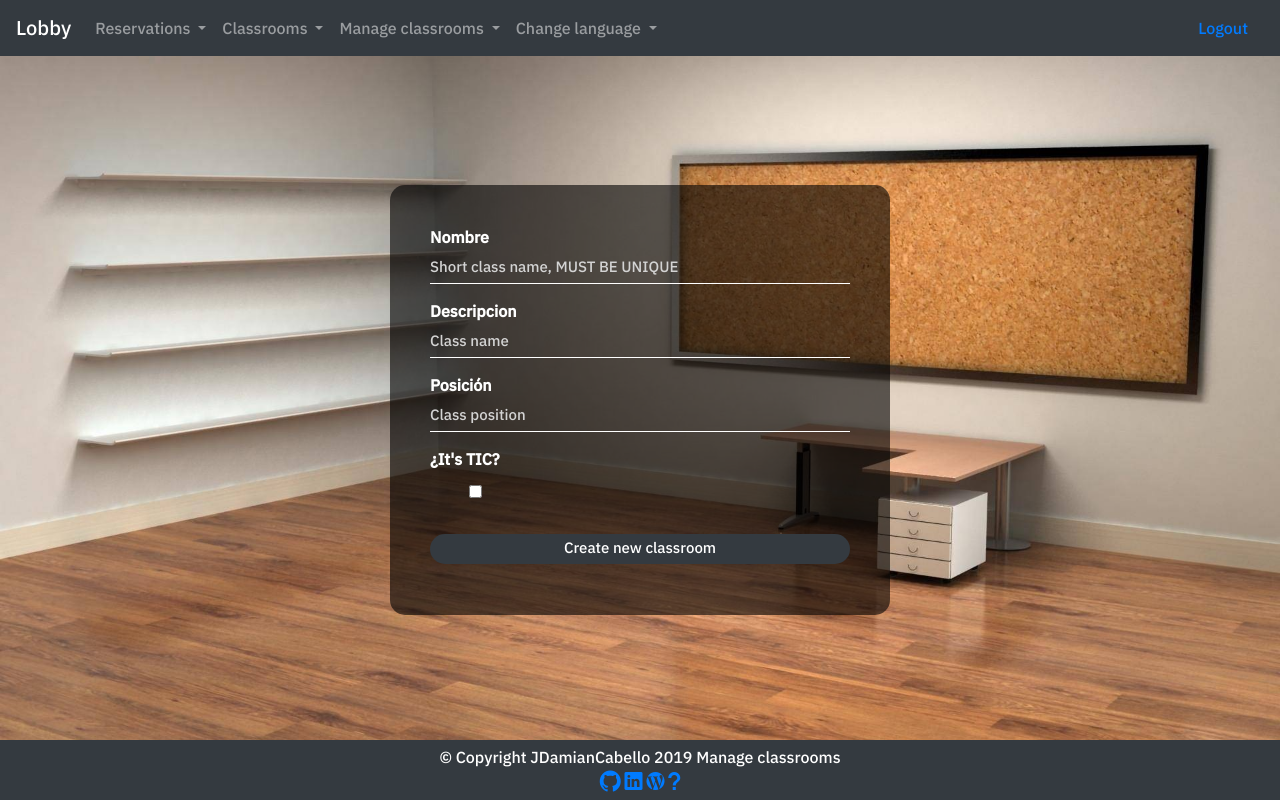
After one commit to JDamianCabello/Classrooms-Gestor, a PHP site: page /pages/anadirAula.php in a window 1280 px wide. The commit adds this page. Run offline with PHP 8.4, Linux system fonts and the light colour scheme; the visitor is signed in with stand-in values (Sample User, id 1); some libraries are stand-ins or nearby versions.

Commit message:
creado el formulario y conexion a la BD para reservar aulas.

```diff
--- a/assets/css/baseStyle.css
+++ b/assets/css/baseStyle.css
@@ -61,28 +61,108 @@ nav {
 
 
 
-.register-form{
+.baseStyleForm{
     position: absolute;
-    top: 50%;
-    left: 25%;
     -webkit-transform: translate(-50%,-50%);
     -moz-transform: translate(-50%,-50%);
     -ms-transform: translate(-50%,-50%);
     -o-transform: translate(-50%,-50%);
     transform: translate(-50%,-50%);
-    width: 400px;
-    height: 500px;
-    padding: 80px 40px;
     background: rgba(0,0,0,0.6);
     border-radius: 15px;
 }
 
+.baseStyleForm h2{
+    margin: 0;
+    padding: 0 0 20px;
+    color: white;
+    text-align: center;
+    text-transform: uppercase;
+}
+
+.baseStyleForm p{
+    margin: 0;
+    padding: 0;
+    font-weight: bold;
+    color: white;
+}
+
+.baseStyleForm input{
+    width: 100%;
+    margin-bottom: 15px;
+}
+
+.baseStyleForm input[type=text], .baseStyleForm input[type=email], .baseStyleForm input[type=password], .baseStyleForm input[type=date]{
+    border: none;
+    border-bottom: 1px solid white;
+    background: transparent;
+    outline: none;
+    height: 35px;
+    color: white;
+    font-size: 15px;
+}
+
+.baseStyleForm select{
+    border: none;
+    background: transparent;
+    outline: none;
+    height: 35px;
+    color: white;
+    font-size: 15px;
+    position: relative;
+    display: block;
+    margin : 0 auto;
+    width: 350px;
+    font-family: 'Font Awesome\ 5 Free', 'IBM-PlexSans';
+    font-style: normal;
+    font-weight: 900;
+}
+
+.baseStyleForm select:focus {
+    background-color: rgba(0,0,0,0.6);
+    color: white;
+}
+
+.baseStyleForm input[type=submit]{
+    height: 30px;
+    color: white;
+    font-size: 15px;
+    background: #343a40;
+    cursor: pointer;
+    border-radius: 25px;
+    border: none;
+    outline: none;
+    margin-top: 5%;
+}
+
+.register-form{
+    width: 400px;
+    height: 500px;
+    padding: 80px 40px;
+    top: 50%;
+    left: 25%;
+}
+
 .registerAula{
     width: 500px;
-    height: 350px;
+    height: 430px;
     top: 50%;
     left: 50%;
     padding: 40px;
+}
+
+.reserveAula{
+    width: 500px;
+    height: 430px;
+    top: 50%;
+    left: 50%;
+    padding: 40px;
+}
+
+.registerAula input[type="checkbox"]
+{
+    margin-top: 30%;
+    margin-left: 50%;
 }
 
 .avatar{
@@ -94,52 +174,3 @@ nav {
     top: calc(-30px/2);
     left: calc(50% - 30px);
 }
-
-.register-form h2{
-    margin: 0;
-    padding: 0 0 20px;
-    color: white;
-    text-align: center;
-    text-transform: uppercase;
-}
-
-.register-form p{
-    margin: 0;
-    padding: 0;
-    font-weight: bold;
-    color: white;
-}
-
-.register-form input{
-    width: 100%;
-    margin-bottom: 15px;
-}
-
-.register-form input[type=text], .register-form input[type=email], .register-form input[type=password], .register-form input[type=date]{
-    border: none;
-    border-bottom: 1px solid white;
-    background: transparent;
-    outline: none;
-    height: 35px;
-    color: white;
-    font-size: 15px;
-}
-
-.register-form input[type=submit]{
-    height: 30px;
-    color: white;
-    font-size: 15px;
-    background: #343a40;
-    cursor: pointer;
-    border-radius: 25px;
-    border: none;
-    outline: none;
-    margin-top: 5%;
-}
-
-.bigCheckBox
-{
-    width:30px;
-    height:30px;
-    margin: 5px;
-}
--- a/core/app.php
+++ b/core/app.php
@@ -38,7 +38,11 @@ class App {
     }
 
     static function print_createClassForm(){
-        include('../view/anadirAula.php');
+        include('../view/anadirAulaForm.php');
+    }
+
+    static function print_reserveForm(){
+        include('../view/reservaForm.php');
     }
 
     function getDao() {
@@ -89,8 +93,12 @@ class App {
      * Métodos de gestión de aulas
      */
 
-    function insertAula($nomcorto, $nombreAula,$posicion,$estic,$pccount){
-        return $this->dao->insertAula($nomcorto, $nombreAula,$posicion,$estic,$pccount);
+    function insertAula($nombre, $descripcion,$posicion,$estic,$pccount){
+        return $this->dao->insertAula($nombre, $descripcion,$posicion,$estic,$pccount);
+    }
+
+    function deletetAula($nombre){
+        return $this->dao->deletetAula($nombre);
     }
 
     function getAulas(){
@@ -105,6 +113,10 @@ class App {
         return $this->dao->insertUser($user, $name, $pass, $email, $date);
     }
 
+    function insertReserve($usuario, $aula, $fecha, $hora){
+        return $this->dao->insertReserve($usuario, $aula, $fecha, $hora);
+    }
+
 
 
 
--- a/core/dao.php
+++ b/core/dao.php
@@ -2,8 +2,8 @@
 
 define('DATABASE', 'gestionaulas');
 define('HOST', 'localhost');
-define('USER', 'www-data');
-define('PASS', 'usuario');
+define('USER', 'root');
+define('PASS', '');
 
 define('DSN', "mysql:host=" . HOST . ";dbname=" . DATABASE);
 
@@ -15,6 +15,8 @@ define('COLUMN_LOGIN_CONTRASENIA', 'password');
 
 
 define('TABLE_AULA', 'aula');
+
+define('TABLE_RESERVE', 'reserva');
 
 
 
@@ -44,8 +46,7 @@ class Dao
         }
         $sql = "SELECT usuario, password FROM ".TABLE_USER." WHERE usuario = '".$user."'  AND password = SHA2(\"".$password."\",512)";
         $stmt = $this->conn->query($sql);
-        var_dump($sql);
-        if (($stmt->rowCount() == 1)) {
+        if ($stmt->rowCount() == 1) {
             return true;
         }
         return false;
@@ -55,10 +56,21 @@ class Dao
      * Métodos de gestión de aulas
      */
 
-    function insertAula($nomcorto, $nombreAula, $posicion, $estic, $pccount)
+    function insertAula($nombre, $descripcion,$posicion,$estic,$pccount)
     {
         try {
-            $sql = "INSERT INTO " . TABLE_AULA . " (nombrecorto, nombre, ubicacion, tic, numordenadores) VALUES ('" . $nomcorto . "','" . $nombreAula . "','" . $posicion . "','" . $estic . "','" . $pccount . "')";
+            $sql = "INSERT INTO " . TABLE_AULA . " (nombre, descripcion, ubicacion, tic, numordenadores) VALUES ('" . $nombre . "','" . $descripcion . "','" . $posicion . "','" . $estic . "','" . $pccount . "')";
+            $resultset = $this->conn->query($sql);
+            return $resultset;
+        } catch (PDOException $e) {
+            $this->error = $e->getMessage();
+        }
+    }
+
+    function deletetAula($nombre)
+    {
+        try {
+            $sql = "DELETE FROM ".TABLE_AULA." WHERE nombre =".$nombre;
             $resultset = $this->conn->query($sql);
             return $resultset;
         } catch (PDOException $e) {
@@ -79,10 +91,34 @@ class Dao
         }
     }
 
+    function  insertReserve($usuario, $aula, $fecha, $hora){
+        try {
+            if($hora == 'all'){
+                $sql = "SELECT * FROM ".TABLE_RESERVE." WHERE aula = '".$aula."' AND fecha = '".$fecha."'";
+
+                $stmt = $this->conn->query($sql);
+                if ($stmt->rowCount() != 0) {
+                    return false;
+                }
+                else
+                    $sql = "INSERT INTO ".TABLE_RESERVE. "(usuario, aula, fecha, tramo) VALUES ('".$usuario."','".$aula."','".$fecha."','8:15'),('".$usuario."','".$aula."','".$fecha."','9:15'),('".$usuario."','".$aula."','".$fecha."','10:15'),('".$usuario."','".$aula."','".$fecha."','11:45'),('".$usuario."','".$aula."','".$fecha."','12:45'),('".$usuario."','".$aula."','".$fecha."','13:45')";
+            }
+            else
+                $sql = "INSERT INTO ".TABLE_RESERVE. "(usuario, aula, fecha, tramo) VALUES ('".$usuario."','".$aula."','".$fecha."','".$hora."')";
+            if ($this->conn->exec($sql) === false){
+                return false;
+            }else {
+                return true;
+            }
+        } catch (PDOException $e) {
+            $this->error = $e->getMessage();
+        }
+    }
+
     function getAulas()
     {
         try {
-            $sql = "SELECT nombrecorto, nombre, ubicacion, tic, numordenadores FROM " . TABLE_AULA;
+            $sql = "SELECT nombre, descripcion, ubicacion, tic, numordenadores FROM " . TABLE_AULA;
             $resultset = $this->conn->query($sql);
             return $resultset;
         } catch (PDOException $e) {
--- a/pages/anadirAulaForm.php
+++ b/pages/anadirAula.php
@@ -5,31 +5,26 @@ $app->validateSesion();
 App::print_head();
 App::printNav();
 
-
 if(!empty($_POST['addclass'])){
+    $nombre = $_POST['name'];
     $descripcion = $_POST['description'];
-    $nombre = $_POST['name'];
     $posicion = $_POST['position'];
+    $_POST["estic"] = isset($_POST["estic"]) ? $_POST["estic"] : 0;
     $estic = $_POST['estic'];
     $pccount = $_POST['pccount'];
 
-    if($estic == on)
-        $estic = 1;
-    else{
-        $estic = 0;
+    if($estic == 0)
         $pccount = null;
-    }
+    elseif ($pccount == null)
+        $pccount = 0;
 
     $resultset = $app->insertAula($nombre, $descripcion,$posicion,$estic,$pccount);
-    var_dump($resultset);
-
 
     if(!$resultset == null)
-        echo "<div class=\"alert alert-success\" role=\"alert\">Aula añadida a la base de datos con éxito</div>";
+        echo "<div class=\"alert alert-success\" role=\"alert\"><p class=\"text-justify\">Aula añadida a la base de datos con éxito</p></div>";
     else
-        echo "<div class=\"alert alert-danger\" role=\"alert\">Error al insertar el aula :".$app->getDao()->error."</div>";
+        echo "<div class=\"alert alert-danger\" role=\"alert\"><p class=\"text-justify\">Error al insertar el aula :".$app->getDao()->error."</p></div>";
 }
-
 
 App::print_createClassForm();
 App::print_footer();
--- a/pages/listarAulas.php
+++ b/pages/listarAulas.php
@@ -28,8 +28,8 @@ else{
         echo "<tbody>";
         foreach ($listEstudiantes as $fila) {
             echo "<tr>";
-            echo "<td>".$fila['nombrecorto']."</td>";
-            echo "<td>".substr($fila['nombre'], 0, 50)."</td><td>".$fila['ubicacion']."</td>";
+            echo "<td>".$fila['nombre']."</td>";
+            echo "<td>".substr($fila['descripcion'], 0, 50)."</td><td>".$fila['ubicacion']."</td>";
 
             if($fila['tic'] == 0) {
                 echo "<td>";
--- /dev/null
+++ b/view/anadirAulaForm.php
@@ -0,0 +1,46 @@
+<?php
+/**
+ * Created by PhpStorm.
+ * User: usuario
+ * Date: 1/02/19
+ * Time: 9:12
+ *
+ * Este fichero es la vista de añadir aulas
+ */
+require ('../core/Language.php');
+?>
+
+
+<div class="baseStyleForm registerAula">
+    <form method="post">
+        <p>Nombre</p>
+        <input type="text" name="name" placeholder="<?php echo $short_class_name; ?>">
+        <p>Descripcion</p>
+        <input type="text" name="description" placeholder="<?php echo $classroom_name; ?>">
+        <p>Posición</p>
+        <input type="text" name="position" placeholder="<?php echo $classroom_position; ?>">
+        <p><?php echo $checkbox_content; ?></p>
+        <div class="row">
+            <div class="col-sm-2">
+                <input id="ticselec" onchange="showMe('countpc')" name="estic" value="1" type="checkbox">
+            </div>
+            <div id="countpc" class="col-sm" style="display: none">
+                <input type="text" name="pccount" placeholder="<?php echo $classroom_pcs; ?>">
+            </div>
+            <script type="text/javascript">
+                <!--
+                function showMe (box) {
+                    var chboxs = document.getElementById("countpc").style.display;
+                    var vis = "none";
+                    if(chboxs=="none"){
+                        vis = "block"; }
+                    if(chboxs=="block"){
+                        vis = "none"; }
+                    document.getElementById(box).style.display = vis;
+                }
+                //-->
+            </script>
+        </div>
+        <input type="submit" name="addclass" value="<?php echo $send_button_content; ?>">
+    </form>
+</div>
--- a/view/footer.php
+++ b/view/footer.php
@@ -28,6 +28,6 @@ require('../core/Language.php');
     <script src="https://code.jquery.com/jquery-3.2.1.slim.min.js" integrity="sha384-KJ3o2DKtIkvYIK3UENzmM7KCkRr/rE9/Qpg6aAZGJwFDMVNA/GpGFF93hXpG5KkN" crossorigin="anonymous"></script>
     <script src="https://cdnjs.cloudflare.com/ajax/libs/popper.js/1.12.9/umd/popper.min.js" integrity="sha384-ApNbgh9B+Y1QKtv3Rn7W3mgPxhU9K/ScQsAP7hUibX39j7fakFPskvXusvfa0b4Q" crossorigin="anonymous"></script>
     <script src="https://maxcdn.bootstrapcdn.com/bootstrap/4.0.0-beta.3/js/bootstrap.min.js" integrity="sha384-a5N7Y/aK3qNeh15eJKGWxsqtnX/wWdSZSKp+81YjTmS15nvnvxKHuzaWwXHDli+4" crossorigin="anonymous"></script>
-
-    </body>
+    <script src="https://ajax.googleapis.com/ajax/libs/jquery/2.0.3/jquery.min.js"></script>
+</body>
 </html>
--- a/view/head.php
+++ b/view/head.php
@@ -16,7 +16,7 @@ require ('../core/Language.php');
         <meta name="title" content="<?php echo $site_title; ?>">
         <meta name="description" content="<?php echo $site_description; ?>">
         <meta name="viewport" content="width = device - width, initial - scale = 1, shrink - to - fit = no">
-        <link href="https://unpkg.com/ionicons@4.5.5/dist/css/ionicons.min.css" rel="stylesheet">
+        <link rel="stylesheet" href="https://use.fontawesome.com/releases/v5.7.1/css/all.css" integrity="sha384-fnmOCqbTlWIlj8LyTjo7mOUStjsKC4pOpQbqyi7RrhN7udi9RwhKkMHpvLbHG9Sr" crossorigin="anonymous">        <link href="https://unpkg.com/ionicons@4.5.5/dist/css/ionicons.min.css" rel="stylesheet">
         <link href = "../assets/css/bootstrap.css" rel = "stylesheet" >
         <link href = "../assets/css/baseStyle.css" rel = "stylesheet" >
     </head >
--- a/view/mainnav.php
+++ b/view/mainnav.php
@@ -20,7 +20,7 @@
                 <?php echo $reservas; ?>
             </a>
             <div class="dropdown-menu">
-                <a class="dropdown-item" href="#"><?php echo $reservas_anadir; ?></a>
+                <a class="dropdown-item" href="../pages/reservaAula.php"><?php echo $reservas_anadir; ?></a>
                 <a class="dropdown-item" href="#"><?php echo $reservas_listar; ?></a>
             </div>
         </li>
@@ -31,7 +31,7 @@
                 <?php echo $aula; ?>
             </a>
             <div class="dropdown-menu">
-                <a class="dropdown-item" href="../pages/anadirAulaForm.php"><?php echo $aula_anadir; ?></a>
+                <a class="dropdown-item" href="../pages/anadirAula.php"><?php echo $aula_anadir; ?></a>
                 <a class="dropdown-item" href="../pages/listarAulas.php"><?php echo $aula_listar; ?></a>
             </div>
         </li>
--- a/view/registerForm.php
+++ b/view/registerForm.php
@@ -9,7 +9,7 @@
 require('../core/Language.php');
 ?>
 
-<div class="register-form">
+<div class="baseStyleForm register-form">
     <img src="../assets/img/register.png" class="avatar">
     <h2><?php echo $register; ?></h2>
     <p><?php echo $register_msg; ?></p>
```
Also changed, not shown: pages/anadirAulaBD.php (deleted, +0 -26 lines), pages/reservaAula.php (added, +24 -0 lines), view/anadirAula.php (deleted, +0 -31 lines), view/reservaForm.php (added, +46 -0 lines), Readme.md, pages/login.php (line endings or trailing spaces).
